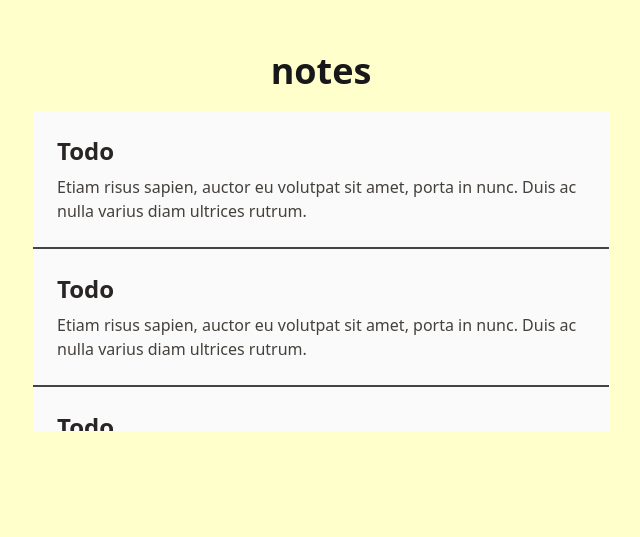
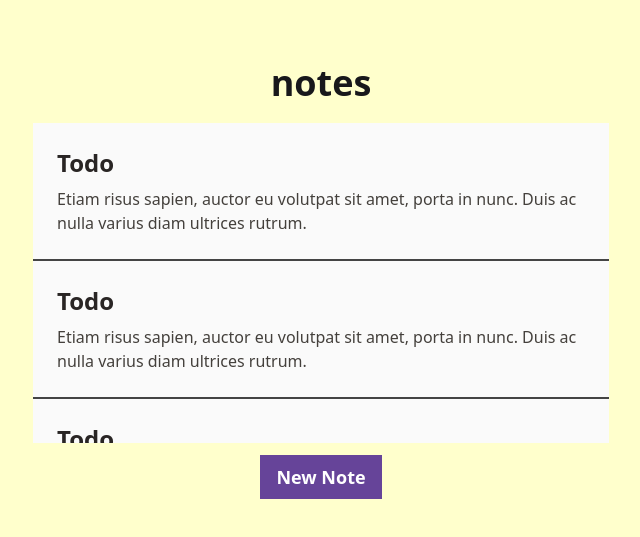
Before and after one commit to versacodes/notes-app, a Vue app: page / in a window 1280 px wide. Shown: the part 119-656 px from the top of the page, without its empty margins (319-959 px from the left). Built offline with nearby package versions, Linux system fonts and the light colour scheme.

Commit message:
Created base component for button BaseButton Added some styling to BaseButton instance

```diff
--- a/src/App.vue
+++ b/src/App.vue
@@ -1,10 +1,15 @@
 <script setup>
 import NotesListSection from "./components/NotesListSection.vue"
+import BaseButton from "./components/BaseButton.vue"
 </script>
 
 <template>
   <h1 class="text-zinc-900 font-bold text-4xl mb-5">notes</h1>
   <NotesListSection />
+  <BaseButton
+    name_btn="New Note"
+    class="px-4 py-2 bg-[#649] text-white text-lg mt-3 font-semibold"
+  />
 </template>
 
 <style scoped>
--- a/src/assets/main.css
+++ b/src/assets/main.css
@@ -6,13 +6,14 @@
 
 body {
   background: #ffc;
+  /* padding */
 }
 
 #app {
   max-width: 1280px;
   margin: 0 auto;
   /* padding: 2rem; */
-  height: 90vh;
+  height: 100vh;
   display: flex;
   flex-direction: column;
   justify-content: center;
--- /dev/null
+++ b/src/components/BaseButton.vue
@@ -0,0 +1,13 @@
+<script setup>
+defineProps({
+  name_btn: String
+})
+</script>
+
+<template>
+  <button>{{name_btn}}</button>
+</template>
+
+<style scoped>
+
+</style>
```
